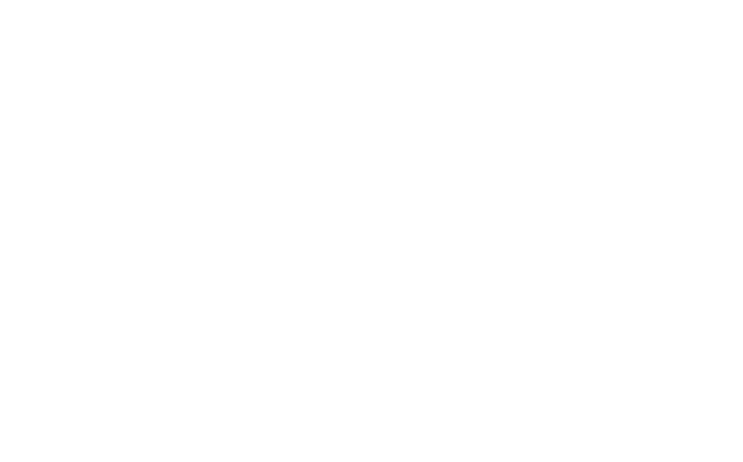
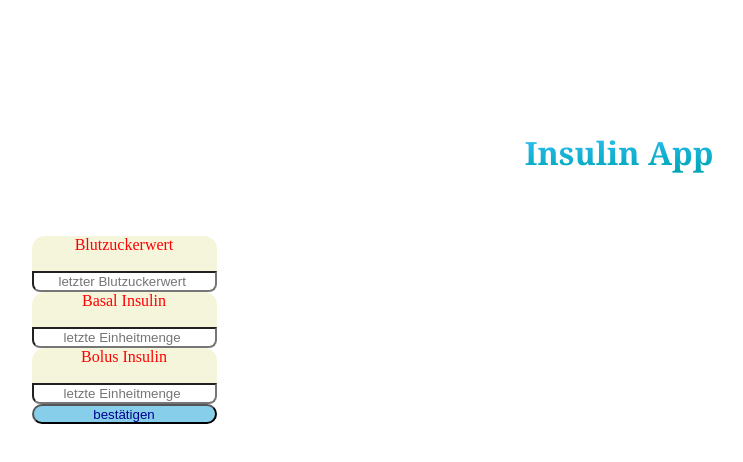
Before and after one commit to FreytagDom/capstone-project, a Next.js app: page / in a window 1280 px wide. Shown: the top 462 px of the page, without its empty margins (21-764 px from the left). Built offline with nearby package versions, Linux system fonts and the light colour scheme.

Commit message:
add label and input

```diff
--- a/components/GlobalStyle.js
+++ b/components/GlobalStyle.js
@@ -5,7 +5,7 @@
     box-sizing:border-box;
 }
 body {
-    margin: 0;
-    padding: 0;
+    margin: 100px;
+    padding: 10px;
 }
 `;
--- /dev/null
+++ b/components/Header.js
@@ -0,0 +1,29 @@
+import styled from 'styled-components';
+import { keyframes } from 'styled-components';
+
+export default function Header() {
+  return (
+    <header>
+      <Headline>Insulin App</Headline>
+    </header>
+  );
+}
+
+const hue = keyframes`
+ from {
+   -webkit-filter: hue-rotate(0deg);
+ }
+ to {
+   -webkit-filter: hue-rotate(-360deg);
+ }
+`;
+
+const Headline = styled.h1`
+  background-image: -webkit-linear-gradient(92deg, #f35626, #feab3a);
+  -webkit-background-clip: text;
+  -webkit-text-fill-color: transparent;
+  -webkit-animation: ${hue} 10s infinite linear;
+  color: purple;
+  font-family: Cambria, Cochin, Georgia, Times, 'Times New Roman', serif;
+  text-align: center;
+`;
--- /dev/null
+++ b/components/HomeInput.js
@@ -0,0 +1,71 @@
+import styled from 'styled-components';
+import { nanoid } from 'nanoid';
+
+export default function Input({ onAddCard }) {
+  function handleSubmit(event) {
+    event.preventDefault();
+    const form = event.target;
+    const text = form.text.value;
+    const name = form.name.value;
+
+    const newCard = {
+      id: nanoid(),
+      text: text,
+      name: name,
+    };
+    onAddCard(newCard);
+
+    console.log(newCard);
+    form.reset();
+  }
+
+  return (
+    <>
+      <EntryForm onSubmit={handleSubmit}>
+        <Label htmlFor="Blutzuckerwert">Blutzuckerwert</Label>
+        <DataInput
+          placeholder={`letzter Blutzuckerwert `}
+          name="name"
+          id="name"
+        />
+
+        <Label htmlFor="Basal Insulin">Basal Insulin</Label>
+        <DataInput placeholder={`letzte Einheitmenge `} name="text" id="name" />
+
+        <Label htmlFor="Bolus Insulin">Bolus Insulin</Label>
+        <DataInput placeholder={`letzte Einheitmenge `} name="text" id="name" />
+
+        <Button>bestätigen</Button>
+      </EntryForm>
+    </>
+  );
+}
+
+const Label = styled.label`
+  color: red;
+  background-color: beige;
+  border-top-left-radius: 13px;
+  border-top-right-radius: 13px;
+  display: grid;
+  text-align: center;
+  height: 35px;
+`;
+const DataInput = styled.input`
+  border-bottom-right-radius: 8px;
+  border-bottom-left-radius: 8px;
+  text-align: center;
+`;
+
+const Button = styled.button`
+  background-color: skyblue;
+  color: darkblue;
+  border-radius: 15px;
+  height: 20px;
+`;
+
+const EntryForm = styled.form`
+  display: grid;
+  justify-content: center;
+  width: 70px;
+  height: 40px;
+`;
--- /dev/null
+++ b/components/Layout.js
@@ -0,0 +1,10 @@
+import Header from './Header';
+
+export default function Layout({ children }) {
+  return (
+    <>
+      <Header />
+      <main>{children}</main>
+    </>
+  );
+}
--- a/pages/_app.js
+++ b/pages/_app.js
@@ -1,10 +1,13 @@
 import { GlobalStyle } from '../components/GlobalStyle';
+import Layout from '../components/Layout';
 
 function MyApp({ Component, pageProps }) {
   return (
     <>
       <GlobalStyle />
-      <Component {...pageProps} />
+      <Layout>
+        <Component {...pageProps} />
+      </Layout>
     </>
   );
 }
--- a/pages/index.js
+++ b/pages/index.js
@@ -1,3 +1,46 @@
+import { useState } from 'react';
+import Input from '../components/HomeInput';
+import styled from 'styled-components';
+
 export default function Home() {
-  return <div></div>;
+  const [savedData, setSavedData] = useState([addData]);
+
+  function addData(newData) {
+    setSavedData([newData, ...savedData]);
+  }
+
+  return (
+    <Wrapper>
+      <CardGrid>
+        {savedData.map((data) => {
+          return (
+            <savedData
+              key={data.id}
+              blutzucker={data.blutzucker}
+              basalInsulin={data.basalInsulin}
+              bolusInsulin={data.bolusInsulin}
+            />
+          );
+        })}
+      </CardGrid>
+      <Input onAddCard={addData} />
+    </Wrapper>
+  );
 }
+
+const Wrapper = styled.section`
+  display: grid;
+  grid-template-rows: min-content auto 48px;
+  height: inherit;
+`;
+
+const CardGrid = styled.ul`
+  display: grid;
+  gap: 20px;
+  grid-template-columns: repeat(auto-fit, minmax(240px, 1fr));
+  align-content: start;
+  margin: 0;
+  padding: 20px;
+  overflow-y: auto;
+  border-radius: 10px;
+`;
--- a/styles/Home.module.css
+++ b/styles/Home.module.css
@@ -1,4 +1,4 @@
-.container {
+/* .container {
   padding: 0 2rem;
 }
 
@@ -126,4 +126,4 @@
   .logo img {
     filter: invert(1);
   }
-}
+} */
--- a/styles/globals.css
+++ b/styles/globals.css
@@ -1,4 +1,4 @@
-html,
+/* html,
 body {
   padding: 0;
   margin: 0;
@@ -23,4 +23,4 @@
     color: white;
     background: black;
   }
-}
+} */
```
